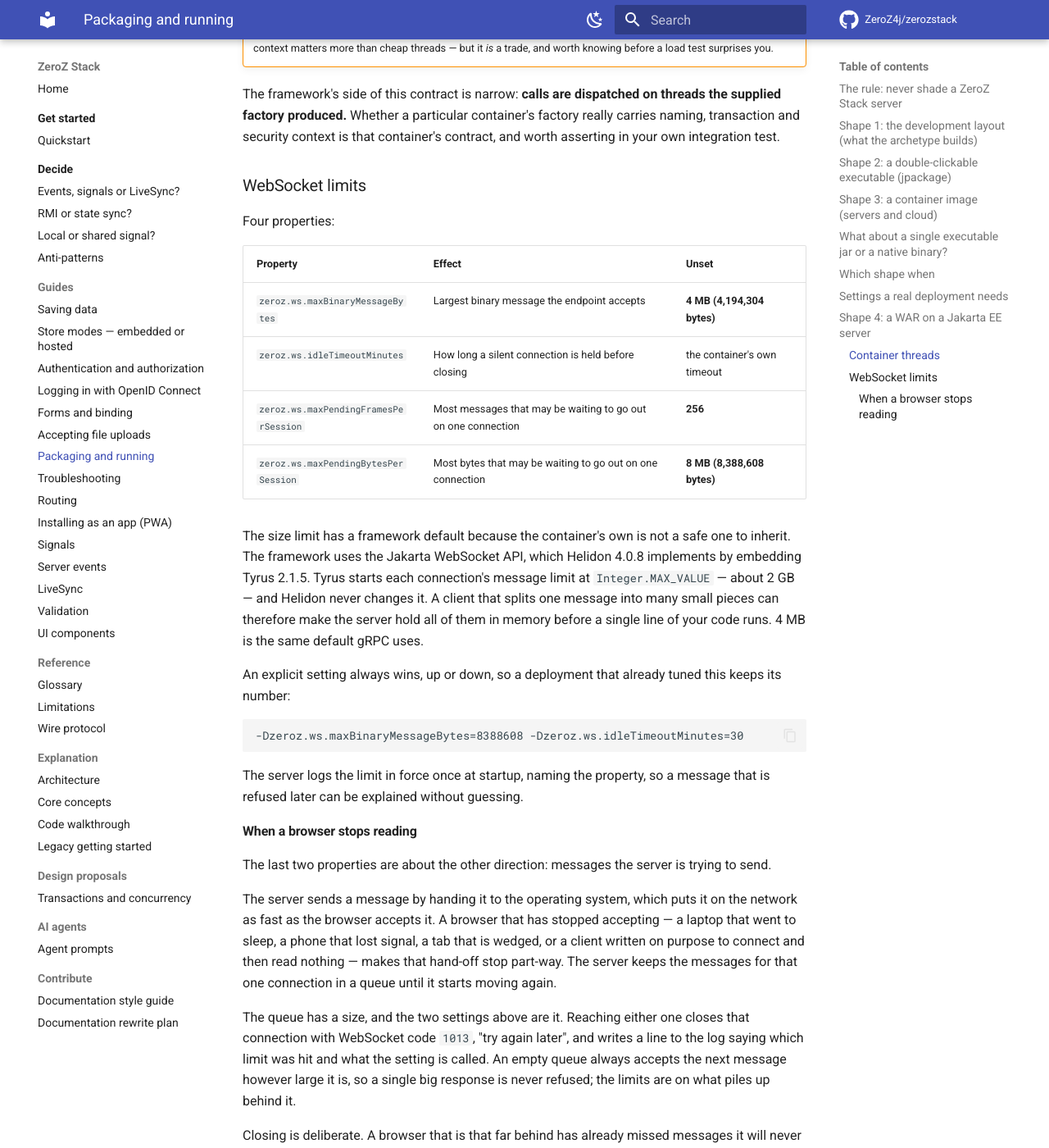
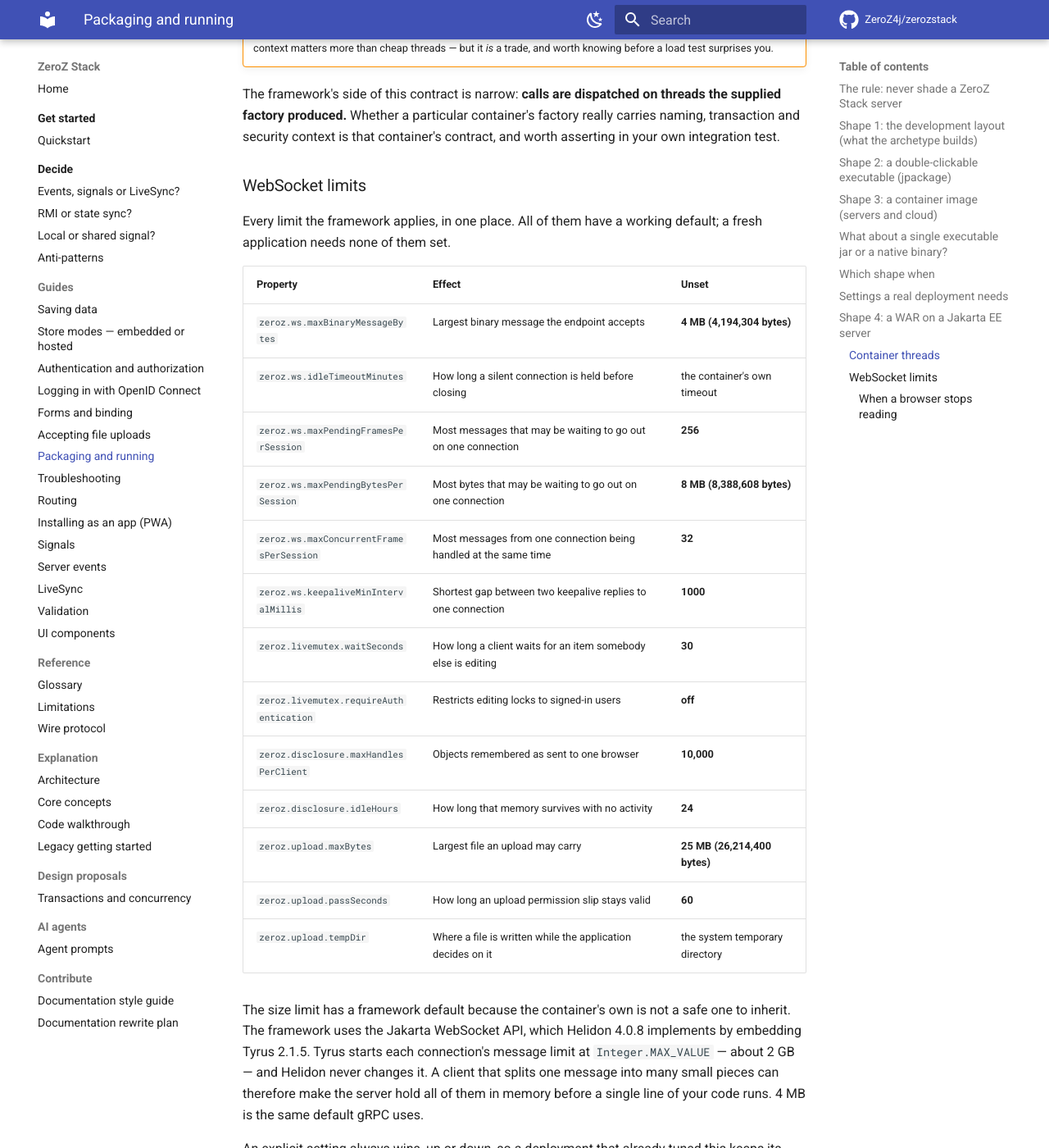
Before and after one commit to ZeroZ4j/zerozstack, an MkDocs documentation site: the page built from docs/guides/packaging.md, in a window 1280 px wide and 1400 px high, scrolled down 5570 px. Shown: the whole window at 82% size. Built offline with MkDocs 1.6.1 and Material for MkDocs 9.7.7, drawn with Linux system fonts in a browser that asks for light colours; comment, search, counter and statistics services are not loaded.

Commit message:
Record every new setting in one table, and the round in the changelog
Co-Authored-By: Claude Opus 5 <noreply@anthropic.com>

```diff
--- a/docs/guides/packaging.md
+++ b/docs/guides/packaging.md
@@ -222,7 +222,8 @@ security context is that container's contract, and worth asserting in your own i
 
 ### WebSocket limits
 
-Four properties:
+Every limit the framework applies, in one place. All of them have a working default; a fresh
+application needs none of them set.
 
 | Property | Effect | Unset |
 |---|---|---|
@@ -230,6 +231,15 @@ Four properties:
 | `zeroz.ws.idleTimeoutMinutes` | How long a silent connection is held before closing | the container's own timeout |
 | `zeroz.ws.maxPendingFramesPerSession` | Most messages that may be waiting to go out on one connection | **256** |
 | `zeroz.ws.maxPendingBytesPerSession` | Most bytes that may be waiting to go out on one connection | **8 MB (8,388,608 bytes)** |
+| `zeroz.ws.maxConcurrentFramesPerSession` | Most messages from one connection being handled at the same time | **32** |
+| `zeroz.ws.keepaliveMinIntervalMillis` | Shortest gap between two keepalive replies to one connection | **1000** |
+| `zeroz.livemutex.waitSeconds` | How long a client waits for an item somebody else is editing | **30** |
+| `zeroz.livemutex.requireAuthentication` | Restricts editing locks to signed-in users | **off** |
+| `zeroz.disclosure.maxHandlesPerClient` | Objects remembered as sent to one browser | **10,000** |
+| `zeroz.disclosure.idleHours` | How long that memory survives with no activity | **24** |
+| `zeroz.upload.maxBytes` | Largest file an upload may carry | **25 MB (26,214,400 bytes)** |
+| `zeroz.upload.passSeconds` | How long an upload permission slip stays valid | **60** |
+| `zeroz.upload.tempDir` | Where a file is written while the application decides on it | the system temporary directory |
 
 The size limit has a framework default because the container's own is not a safe one to inherit.
 The framework uses the Jakarta WebSocket API, which Helidon 4.0.8 implements by embedding Tyrus
```
Also changed, not shown: CHANGELOG.md (+48 -0 lines), 1 other file.
